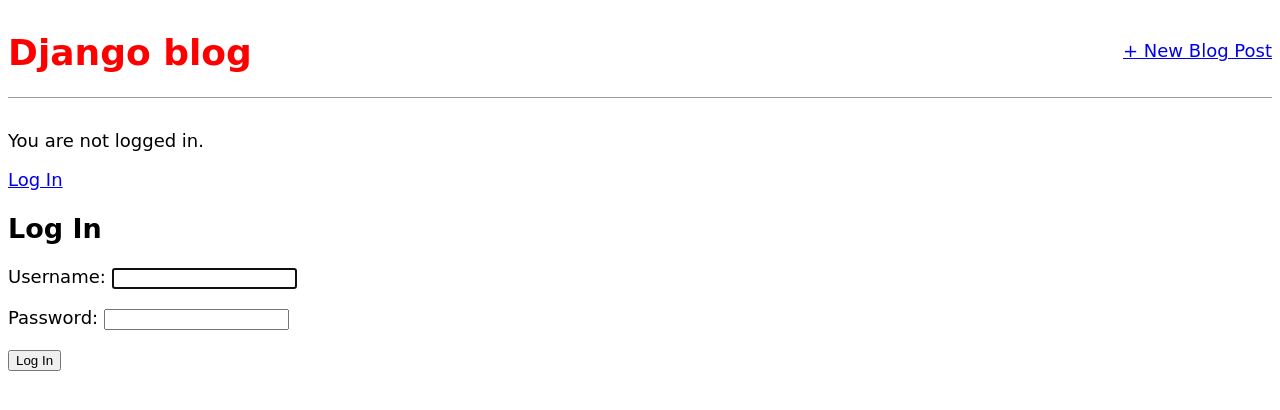
After one commit to osm3rr/basic-django-blog, a Django app: page /accounts/login/ in a window 1280 px wide. The commit adds this page. Shown: the top 410 px of the page. Run offline with Django 4.2, Linux system fonts and the light colour scheme; some web fonts are replaced.

Commit message:
log in and log out

```diff
--- a/django_project/settings.py
+++ b/django_project/settings.py
@@ -123,3 +123,6 @@ STATIC_URL = '/static/'
 
 DEFAULT_AUTO_FIELD = 'django.db.models.BigAutoField'
 STATICFILES_DIRS = [BASE_DIR / "static"]
+
+LOGIN_REDIRECT_URL = "home"
+LOGOUT_REDIRECT_URL = "home"
--- a/django_project/urls.py
+++ b/django_project/urls.py
@@ -18,5 +18,6 @@ from django.urls import path, include
 
 urlpatterns = [
     path('admin/', admin.site.urls),
+    path("accounts/", include( "django.contrib.auth.urls" )),
     path("", include("blog.urls")),
 ]
--- a/templates/base.html
+++ b/templates/base.html
@@ -15,6 +15,8 @@
     <link rel="stylesheet" href="{% static 'css/base.css' %}">
 </head>
 <body>
+
+    <div>
         <header>
             <div class="nav-left">
                 <h1><a href="{% url 'home' %}">Django blog</a></h1>
@@ -23,7 +25,14 @@
                 <a href="{% url 'post_new' %}">+ New Blog Post</a>
             </div>
         </header>
-    <div>
+        {% if user.is_authenticated %}
+            <p>Hi {{ user.username }}!</p>
+            <p><a href="{% url 'logout' %}">Log out</a></p>
+        {% else %}
+            <p>You are not logged in.</p>
+            <a href="{% url 'login' %}">Log In</a>
+        {% endif %}
+
         {% block content %}
         {% endblock content %}
     </div>
--- /dev/null
+++ b/templates/registration/login.html
@@ -0,0 +1,9 @@
+{% extends "base.html" %}
+
+{% block content %}
+    <h2>Log In</h2>
+    <form method="post">{% csrf_token %}
+        {{ form.as_p }}
+        <button type="submit">Log In</button>
+    </form>
+{% endblock content %}
```
Also changed, not shown: db.sqlite3. Lines whose indentation alone changed are shown as unchanged.
